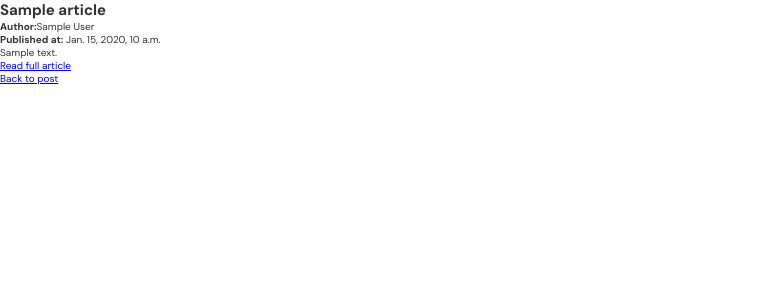
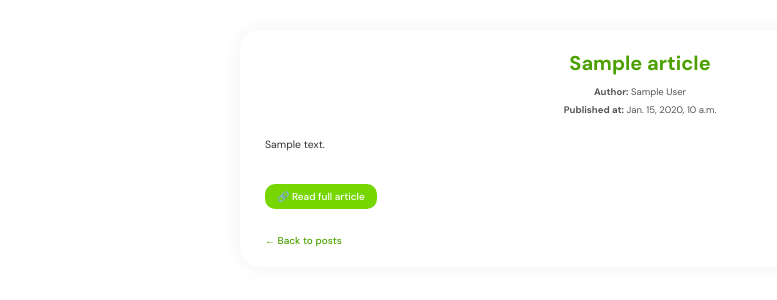
Before and after one commit to gbollybambam/django-practice-projects, a Django app: page /blog/api-post/1 in a window 1280 px wide. Shown: the top 300 px of the page, without its empty margins (0-777 px from the left). Run offline with Django 5.2, Linux system fonts and the light colour scheme; a user stored in the database is signed in; tables that the repository leaves empty hold one stand-in row (values such as "Sample post"); a database or web service that is not in the repository returns one stand-in record (values such as "Sample title"); data that the repository does not hold is empty.

Commit message:
css file for api_post_detail

```diff
--- /dev/null
+++ b/django-blog/blog/static/css/api_post_detail.css
@@ -0,0 +1,62 @@
+.post-detail-wrapper {
+    max-width: 800px;
+    margin: 3rem auto;
+    padding: 2rem 2.5rem;
+    background-color: #fff;
+    border-radius: 2rem;
+    box-shadow: 0 0 2rem rgba(0, 0, 0, 0.06);
+    animation: fadeInUp 0.5s ease both;
+}
+
+.post-title {
+    font-size: 2rem;
+    font-weight: 700;
+    color: #4ca100;
+    margin-bottom: 1rem;
+    line-height: 1.3;
+    text-align: center;
+}
+
+.meta {
+    font-size: 0.95rem;
+    color: #555;
+    margin-bottom: 0.6rem;
+    text-align: center;
+}
+
+.post-body {
+    margin: 2rem 0;
+    font-size: 1.05rem;
+    line-height: 1.7;
+    color: #333;
+    text-align: justify;
+}
+
+.read-full-link {
+    display: inline-block;
+    margin: 1rem 0;
+    padding: 0.6rem 1.2rem;
+    background-color: #76d700;
+    color: white;
+    border-radius: 1rem;
+    text-decoration: none;
+    font-weight: 500;
+    transition: background-color 0.3s ease;
+}
+
+.read-full-link:hover {
+    background-color: #5dbf00;
+}
+
+.back-link {
+    display: inline-block;
+    margin-top: 1.5rem;
+    color: #4ca100;
+    font-weight: 500;
+    text-decoration: none;
+    transition: color 0.3s ease;
+}
+
+.back-link:hover {
+    color: #3a8000;
+}
--- a/django-blog/blog/templates/blog/api_post_detail.html
+++ b/django-blog/blog/templates/blog/api_post_detail.html
@@ -1,13 +1,31 @@
 {% extends 'base_generic.html' %}
+{% load static %}
+
+{% block title %}
+<title>{{ post.title }}</title>
+{% endblock %}
+
+{% block leaf %}
+<link rel="stylesheet" href="{% static 'css/api_post_detail.css' %}" />
+{% endblock %}
+
 
 {% block content %}
-    <h2>{{ post.title }}</h2>
-    <p><strong>Author:</strong>{{ post.author }}</p>
-    <p><strong>Published at:</strong> {{ post.publishedAt }}</p>
-    <p>{{ post.description|default:post.content }}</p>
+<div class="post-detail-wrapper">
+    <h2 class="post-title">{{ post.title }}</h2>
+    <p class="meta"><strong>Author:</strong> {{ post.author }}</p>
+    <p class="meta"><strong>Published at:</strong> {{ post.publishedAt }}</p>
+
+    <div class="post-body">
+        <p>{{ post.description|default:post.content }}</p>
+    </div>
 
     {% if post.url %}
-        <p><a href="{{ post.url }}" target="_blank">Read full article</a></p>
+    <p><a class="read-full-link" href="{{ post.url }}" target="_blank">🔗 Read full article</a></p>
     {% endif %}
-    <p><a href="{% url 'blog' %}?page={{ request.GET.page|default:'1' }}&source={{ request.GET.source|default:'all' }}">Back to post</a></p>
+
+    <a class="back-link"
+        href="{% url 'blog' %}?page={{ request.GET.page|default:'1' }}&source={{ request.GET.source|default:'all' }}">←
+        Back to posts</a>
+</div>
 {% endblock %}
--- a/django-blog/blog/templates/blog/blog.html
+++ b/django-blog/blog/templates/blog/blog.html
@@ -6,7 +6,7 @@
 {% endblock %}
 
 {% block leaf %}
-    <link rel="stylesheet" href="{% static 'css/blog.css' %}"></link>
+    <link rel="stylesheet" href="{% static 'css/blog.css' %}" />
 {% endblock %}
 
 {% block content %}
```
